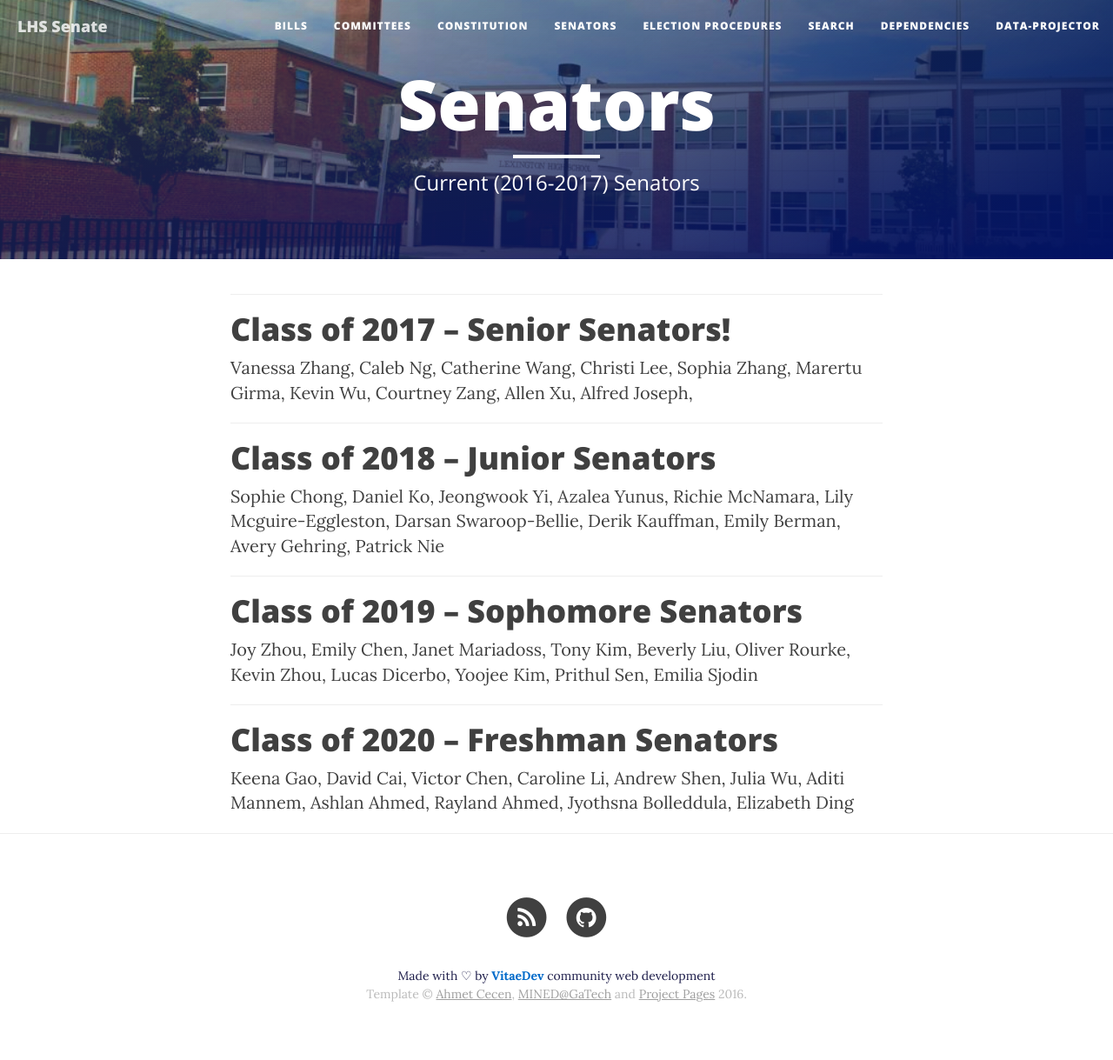
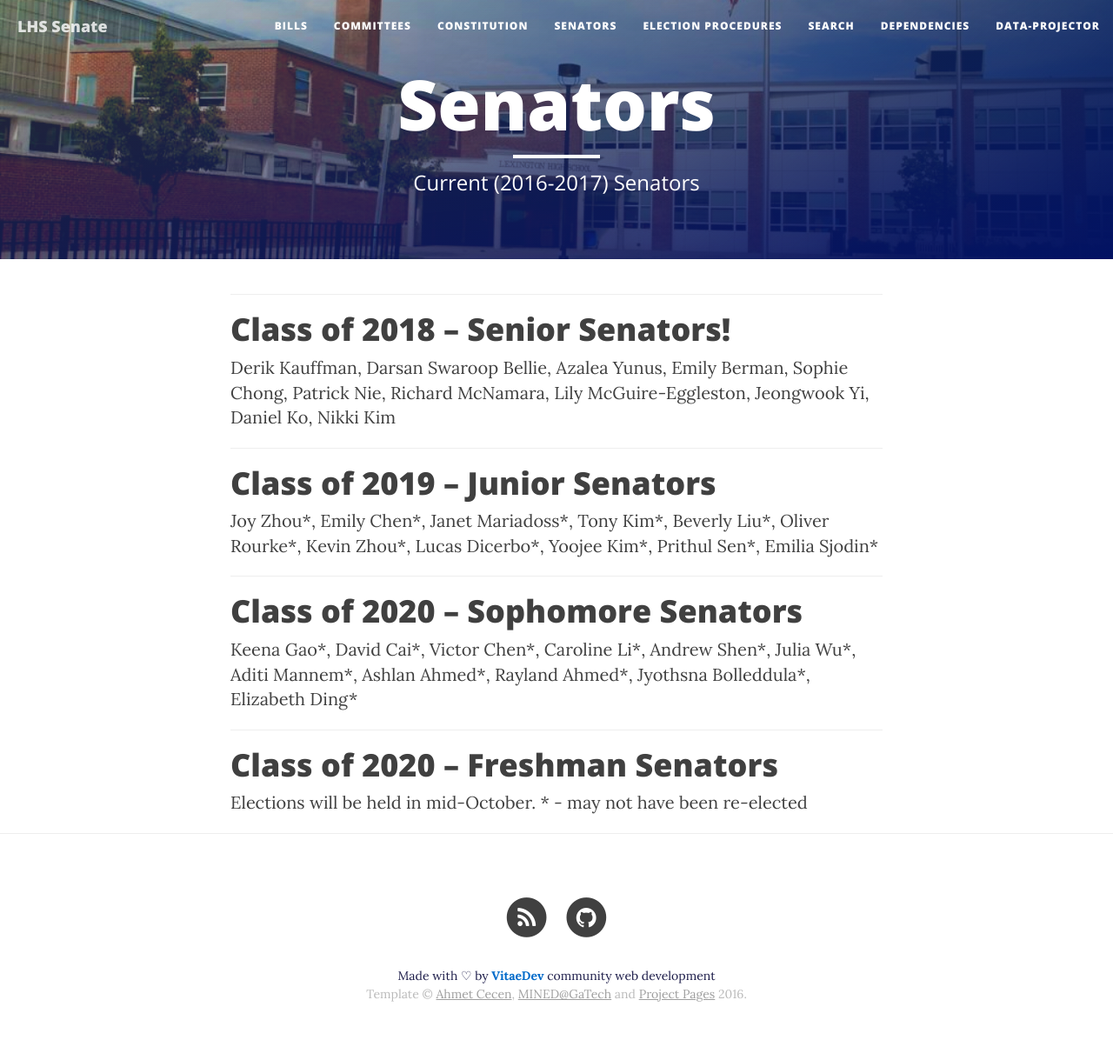
Before and after one commit to juliawu1/fuzzy-octo-senate.github.io, a Jekyll site: the page built from cur-senators.html, in a window 1280 px wide. Shown: the whole page at 87% size. Built offline with Jekyll 4.4.1, drawn with Linux system fonts in a browser that asks for light colours; nearby versions of some CDN libraries.

Commit message:
Update cur-senators.html

```diff
--- a/cur-senators.html
+++ b/cur-senators.html
@@ -5,56 +5,50 @@ description: "Current (2016-2017) Senators"
 header-img: "img/home-bg.jpg"
 ---
 <hr>
-<h1>Class of 2017 – Senior Senators!</h1>
-Vanessa Zhang,
-Caleb Ng,
-Catherine Wang,
-Christi Lee,
-Sophia Zhang,
-Marertu Girma,
-Kevin Wu,
-Courtney Zang,
-Allen Xu,
-Alfred Joseph,
+<h1>Class of 2018 – Senior Senators!</h1>
+Derik Kauffman,
+Darsan Swaroop Bellie,
+Azalea Yunus,
+Emily Berman,
+Sophie Chong,
+Patrick Nie,
+Richard McNamara,
+Lily McGuire-Eggleston,
+Jeongwook Yi,
+Daniel Ko,
+Nikki Kim
 <hr>
-<h1>Class of 2018 – Junior Senators</h1>
-Sophie Chong,
-Daniel Ko,
-Jeongwook Yi,
-Azalea Yunus,
-Richie McNamara,
-Lily Mcguire-Eggleston,
-Darsan Swaroop-Bellie,
-Derik Kauffman,
-Emily Berman,
-Avery Gehring,
-Patrick Nie
+<h1>Class of 2019 – Junior Senators</h1>
+Joy Zhou*,
+Emily Chen*,
+Janet Mariadoss*,
+Tony Kim*,
+Beverly Liu*,
+Oliver Rourke*,
+Kevin Zhou*,
+Lucas Dicerbo*,
+Yoojee Kim*,
+Prithul Sen*,
+Emilia Sjodin*
 <hr>
-<h1>Class of 2019 – Sophomore Senators</h1>
-Joy Zhou,
-Emily Chen,
-Janet Mariadoss,
-Tony Kim,
-Beverly Liu,
-Oliver Rourke,
-Kevin Zhou,
-Lucas Dicerbo,
-Yoojee Kim,
-Prithul Sen,
-Emilia Sjodin
+<h1>Class of 2020 – Sophomore Senators</h1>
+Keena Gao*,
+David Cai*,
+Victor Chen*,
+Caroline Li*,
+Andrew Shen*,
+Julia Wu*,
+Aditi Mannem*,
+Ashlan Ahmed*,
+Rayland Ahmed*,
+Jyothsna Bolleddula*,
+Elizabeth Ding*
 <hr>
 <h1>Class of 2020 – Freshman Senators</h1>
-Keena Gao,
-David Cai,
-Victor Chen,
-Caroline Li,
-Andrew Shen,
-Julia Wu,
-Aditi Mannem,
-Ashlan Ahmed,
-Rayland Ahmed,
-Jyothsna Bolleddula,
-Elizabeth Ding
+Elections will be held in mid-October.
+
+
+* - may not have been re-elected
 <!--
 {% for member in site.data.members %} {% if member.visible == true %}
 
```
